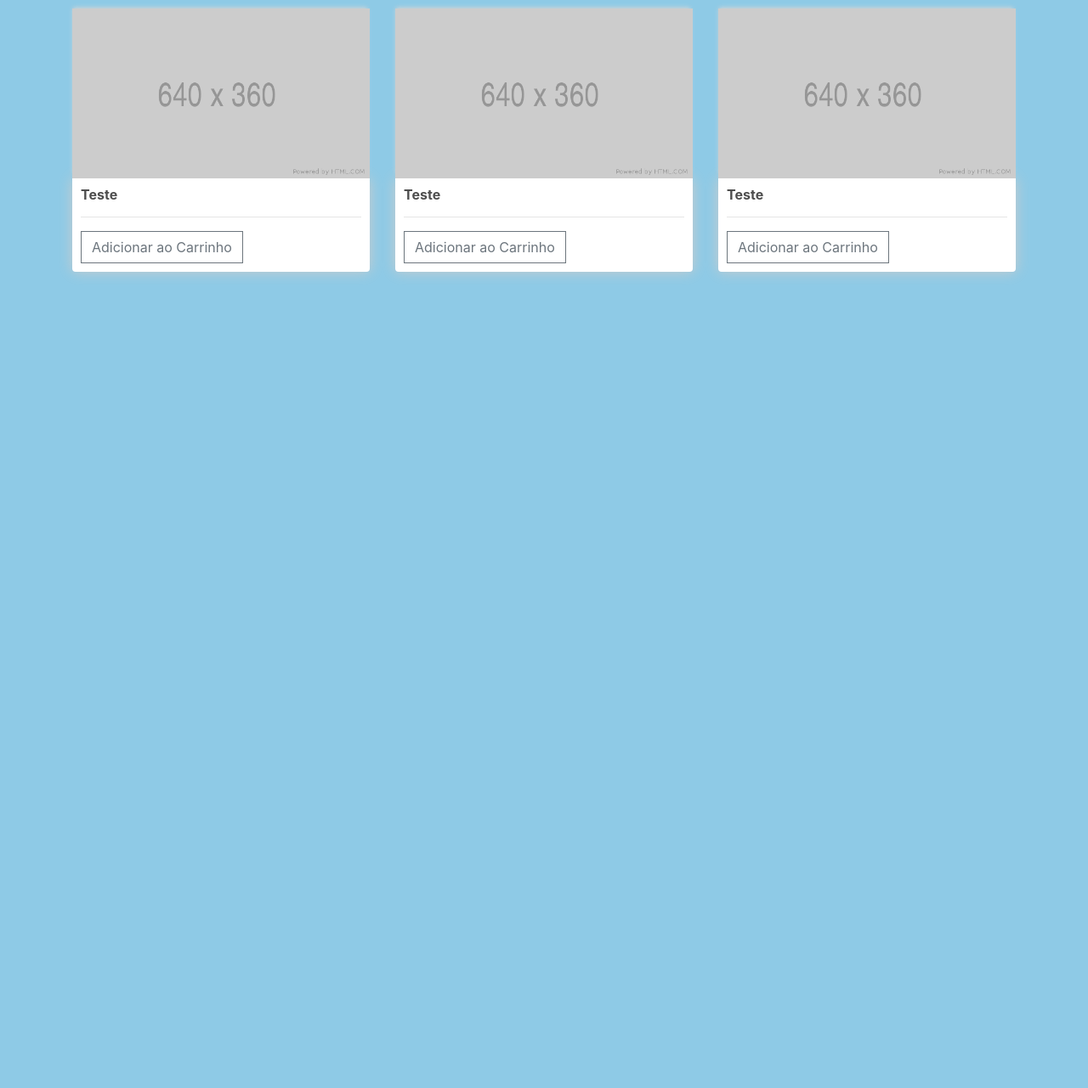
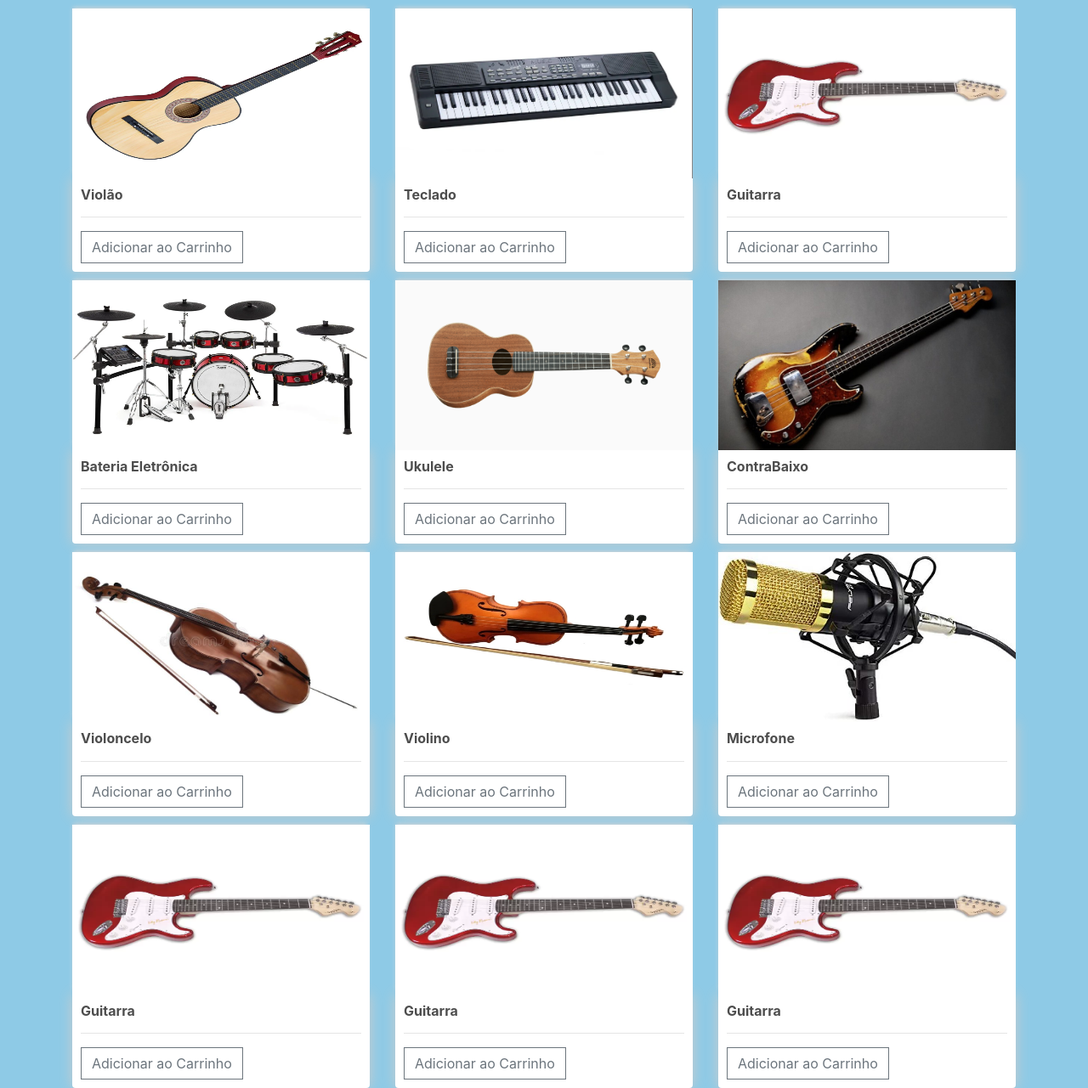
Before and after one commit to icarodr/django-ecommerce, a Django app: template ecommerce/store/templates/store/store.html in a window 1280 px wide. Shown: the part 73-1354 px from the top of the page at 85% size. Before the commit the page ends 800 px from the top, so only its background shows below. Run offline with Django 4.2, Linux system fonts and the light colour scheme; the template is opened without the code that fills it, so the values that code supplies are empty; some libraries are stand-ins or nearby versions.

Commit message:
add cards

```diff
--- a/ecommerce/store/templates/store/store.html
+++ b/ecommerce/store/templates/store/store.html
@@ -4,27 +4,108 @@
 
 <div class="row">
     <div class="col-lg-4">
-        <img class="thumbnail" src="{% static 'images/placeholder.png' %}" alt="">
+        <img class="thumbnail" src="{% static 'images/violaodecria.jpg' %}" alt="">
         <div class="box-element product">
-            <h6><strong>Teste</strong></h6>
+            <h6><strong>Violão</strong></h6>
             <hr>
             <button class="btn btn-outline-secondary add-btn">Adicionar ao Carrinho</button>
         </div>
     </div>
 
     <div class="col-lg-4">
-        <img class="thumbnail" src="{% static 'images/placeholder.png' %}" alt="">
+        <img class="thumbnail" src="{% static 'images/teclado.png' %}" alt="">
         <div class="box-element product">
-            <h6><strong>Teste</strong></h6>
+            <h6><strong>Teclado</strong></h6>
             <hr>
             <button class="btn btn-outline-secondary add-btn">Adicionar ao Carrinho</button>
         </div>
     </div>
 
     <div class="col-lg-4">
-        <img class="thumbnail" src="{% static 'images/placeholder.png' %}" alt="">
+        <img class="thumbnail" src="{% static 'images/guitadecria.png' %}" alt="">
         <div class="box-element product">
-            <h6><strong>Teste</strong></h6>
+            <h6><strong>Guitarra</strong></h6>
+            <hr>
+            <button class="btn btn-outline-secondary add-btn">Adicionar ao Carrinho</button>
+        </div>
+    </div>
+
+    <div class="col-lg-4">
+        <img class="thumbnail" src="{% static 'images/bateriaeletronica.png' %}" alt="">
+        <div class="box-element product">
+            <h6><strong>Bateria Eletrônica</strong></h6>
+            <hr>
+            <button class="btn btn-outline-secondary add-btn">Adicionar ao Carrinho</button>
+        </div>
+    </div>
+
+    <div class="col-lg-4">
+        <img class="thumbnail" src="{% static 'images/ukulele.png' %}" alt="">
+        <div class="box-element product">
+            <h6><strong>Ukulele</strong></h6>
+            <hr>
+            <button class="btn btn-outline-secondary add-btn">Adicionar ao Carrinho</button>
+        </div>
+    </div>
+
+    <div class="col-lg-4">
+        <img class="thumbnail" src="{% static 'images/baixo.png' %}" alt="">
+        <div class="box-element product">
+            <h6><strong>ContraBaixo</strong></h6>
+            <hr>
+            <button class="btn btn-outline-secondary add-btn">Adicionar ao Carrinho</button>
+        </div>
+    </div>
+
+    <div class="col-lg-4">
+        <img class="thumbnail" src="{% static 'images/violoncelo.png' %}" alt="">
+        <div class="box-element product">
+            <h6><strong>Violoncelo</strong></h6>
+            <hr>
+            <button class="btn btn-outline-secondary add-btn">Adicionar ao Carrinho</button>
+        </div>
+    </div>
+
+    <div class="col-lg-4">
+        <img class="thumbnail" src="{% static 'images/violino.png' %}" alt="">
+        <div class="box-element product">
+            <h6><strong>Violino</strong></h6>
+            <hr>
+            <button class="btn btn-outline-secondary add-btn">Adicionar ao Carrinho</button>
+        </div>
+    </div>
+
+    <div class="col-lg-4">
+        <img class="thumbnail" src="{% static 'images/microfone.png' %}" alt="">
+        <div class="box-element product">
+            <h6><strong>Microfone</strong></h6>
+            <hr>
+            <button class="btn btn-outline-secondary add-btn">Adicionar ao Carrinho</button>
+        </div>
+    </div>
+
+    <div class="col-lg-4">
+        <img class="thumbnail" src="{% static 'images/guitadecria.png' %}" alt="">
+        <div class="box-element product">
+            <h6><strong>Guitarra</strong></h6>
+            <hr>
+            <button class="btn btn-outline-secondary add-btn">Adicionar ao Carrinho</button>
+        </div>
+    </div>
+
+    <div class="col-lg-4">
+        <img class="thumbnail" src="{% static 'images/guitadecria.png' %}" alt="">
+        <div class="box-element product">
+            <h6><strong>Guitarra</strong></h6>
+            <hr>
+            <button class="btn btn-outline-secondary add-btn">Adicionar ao Carrinho</button>
+        </div>
+    </div>
+
+    <div class="col-lg-4">
+        <img class="thumbnail" src="{% static 'images/guitadecria.png' %}" alt="">
+        <div class="box-element product">
+            <h6><strong>Guitarra</strong></h6>
             <hr>
             <button class="btn btn-outline-secondary add-btn">Adicionar ao Carrinho</button>
         </div>
```
